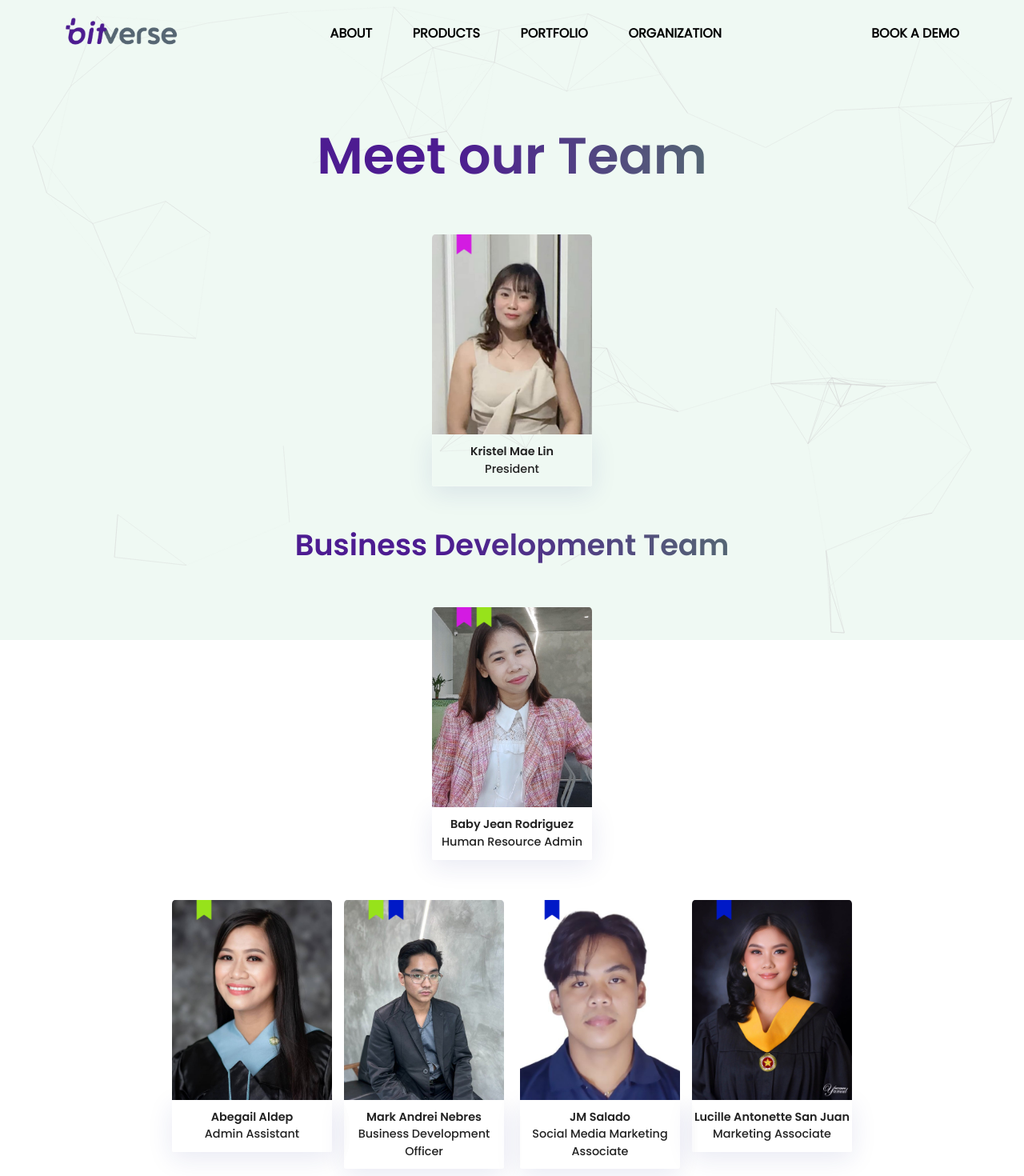
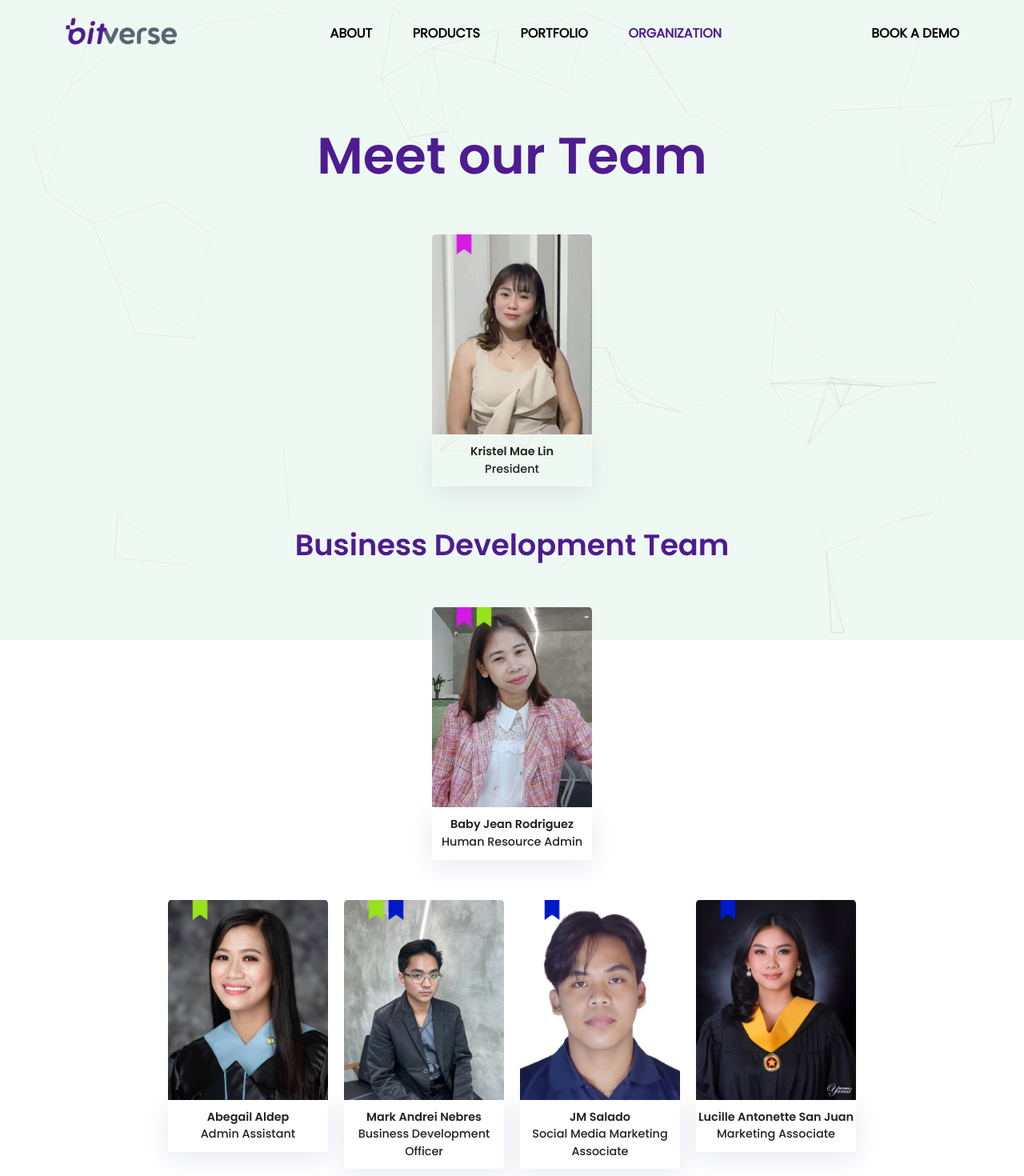
Before and after one commit to BitverseDevs/ftp-website, a React (Create React App) app: page /#/organization in a window 1280 px wide. Shown: the top 1470 px of the page at 80% size. Built offline with nearby package versions, Linux system fonts and the light colour scheme.

Commit message:
upper nav updates

```diff
--- a/src/data/sitehome.js
+++ b/src/data/sitehome.js
@@ -11,12 +11,10 @@ export const upperNavData = [
         pathUrl: '/about',
         hasList: false,
         listNav: [],
-        isActive: false,
     },
     {
         key: 'und02',
         isButton: false,
-        isActive: false,
         navItem: 'PRODUCTS',
         pathUrl: '/',
         hasList: true,
@@ -60,7 +58,6 @@ export const upperNavData = [
         pathUrl: '/portfolio',
         hasList: false,
         listNav: [],
-        isActive: false,
     },
     {
         key: 'und04',
@@ -69,7 +66,6 @@ export const upperNavData = [
         pathUrl: '/organization',
         hasList: false,
         listNav: [],
-        isActive: false,
     },
     {
         key: 'und05',
@@ -78,7 +74,6 @@ export const upperNavData = [
         pathUrl: '/contact-us',
         hasList: false,
         listNav: [],
-        isActive: false,
     },
 ];
 
--- a/src/data/team.js
+++ b/src/data/team.js
@@ -3,7 +3,7 @@ export const teamData = [
         // 0
         key: 'KristelMae',
         fullName: 'Kristel Mae Lin',
-        content: "As the President of a company, my role involves setting and implementing the organization's strategic direction and overseeing its daily operations. I am responsible for developing and executing short and long-term goals, managing budgets, and ensuring all departments align with the company's strategic plans. My duties include analyzing financial reports, maintaining relationships with key stakeholders such as customers, investors, and industry leaders, and ensuring the company complies with all legal and regulatory requirements. I also work closely with the Board of Directors and other executives to report on corporate activities and make informed decisions to drive the company's growth and profitability",
+        content: "As the President of a company, my role involves setting and implementing the organization's strategic direction and overseeing its daily operations. I am responsible for developing and executing short and long-term goals, managing budgets, and ensuring all departments align with the company's strategic plans. My duties include analyzing financial reports, maintaining relationships with key stakeholders such as customers, investors, and industry leaders, and ensuring the company complies with all legal and regulatory requirements. I also work closely with the Board of Directors and other executives to report on corporate activities and make informed decisions to drive the company's growth and profitability.",
         position: 'President',
         imgURL: '/assets/maamKristel.png',
         fbUrl: 'https://www.facebook.com/',
--- a/src/data/tech-stack.js
+++ b/src/data/tech-stack.js
@@ -108,3 +108,11 @@ export const sirJhumer = [
     iconName: '/assets/ant-design.svg',
   },
 ]
+
+export const jhioStack = [
+
+];
+
+export const osamaStack = [
+
+];
--- a/src/pages/contactus/contactus.jsx
+++ b/src/pages/contactus/contactus.jsx
@@ -51,7 +51,7 @@ export function ContactUs() {
 
         try {
             const response = await emailjs.send('service_6ybivda', 'template_ixowxar', formValues, 'wJDHZPr9N4cJdGevV');
-            console.log(response.data);
+            // console.log(response.data);
             alert('Email sent successfully');
             setFormValues(curr => ({
                 fullName: '',
--- a/src/pages/organization/team.scss
+++ b/src/pages/organization/team.scss
@@ -30,7 +30,7 @@
     font-family: 'Poppins-SemiBold', sans-serif;
     font-size: 4rem;
     background: rgb(77,28,145);
-    background: linear-gradient(90deg, rgba(77,28,145,1) 0%, rgba(77,28,145,1) 35%, rgba(85,102,116,1) 100%);
+    // background: linear-gradient(90deg, rgba(77,28,145,1) 0%, rgba(77,28,145,1) 35%, rgba(85,102,116,1) 100%);
     -webkit-background-clip: text;
     -webkit-text-fill-color: transparent;
 }
@@ -251,7 +251,7 @@
     font-family: 'Poppins-SemiBold', sans-serif;
     font-size: 2.3rem;
     background: rgb(77,28,145);
-    background: linear-gradient(90deg, rgba(77,28,145,1) 0%, rgba(77,28,145,1) 35%, rgba(85,102,116,1) 100%);
+    // background: linear-gradient(90deg, rgba(77,28,145,1) 0%, rgba(77,28,145,1) 35%, rgba(85,102,116,1) 100%);
     -webkit-background-clip: text;
     -webkit-text-fill-color: transparent;
     text-align: center;
@@ -260,7 +260,7 @@
 #sectionTwoSecondInnerCtnOne, #sectionTwoSecondInnerCtnTwo {
     display: flex;
     flex-direction: row;
-    gap: 15px;
+    gap: 50px;
 }
 
 @media only screen and (min-width: 320px) and (max-width: 399px) {
@@ -450,7 +450,7 @@
         height: 250px;
     }
 
-    #innerTwoSectionThree, #innerOneSectionThree, #innerTwoSectionFour, #innerOneSectionFour, #sectionThreeInnerCtnTwo {
+    #sectionTwoSecondInnerCtnOne, #sectionTwoSecondInnerCtnTwo, #innerTwoSectionThree, #innerOneSectionThree, #innerTwoSectionFour, #innerOneSectionFour, #sectionThreeInnerCtnTwo {
         gap: 20px !important;
     }
 }
--- a/src/pages/organization/teamProfile/teamProfile.jsx
+++ b/src/pages/organization/teamProfile/teamProfile.jsx
@@ -7,7 +7,6 @@ import { sirRevTechStack, sirMarc, sirJhumer } from 'data/tech-stack';
 
 const TeamProfile = (props) => {
     const { id, arr } = useParams();
-    console.log(arr);
 
     // :))))))))))))))))))))))
     // const teamMember = teamData[arr]?.find(member => member.key === id);
--- a/src/pages/sitehome/uppernav/uppernav.jsx
+++ b/src/pages/sitehome/uppernav/uppernav.jsx
@@ -1,5 +1,5 @@
 import React, {useState, useEffect} from 'react';
-import { Link } from 'react-router-dom';
+import { Link, NavLink } from 'react-router-dom';
 import './uppernav.scss';
 import HamburgerIcon from './hamburgerIcon/hamburgerIcon';
 import { useNavigate } from "react-router-dom";
@@ -41,15 +41,18 @@ export function Uppernav(props) {
                     } else if (item.isButton !== true && item.navItem === 'PRODUCTS'){
                         return (
                             <li key={item.key} onClick={() => (
-                                props.scrollToSection('section1', item.pathUrl, navigate
-                            ))}>
-                                <Link to={item.pathUrl}>{item.navItem}</Link>
+                                props.scrollToSection('section1', item.pathUrl, navigate))}>
+                                <NavLink style={({ isActive }) => ({
+                                    color: isActive ? '#4d1c91' : 'black',
+                                })} to={item.pathUrl}>{item.navItem}</NavLink>
                             </li>
                         )
                     } else {
                         return (
                             <li key={item.key}>
-                                <Link to={item.pathUrl}>{item.navItem}</Link>
+                                <NavLink style={({ isActive }) => ({
+                                    color: isActive ? '#4d1c91' : 'black',
+                                })} to={item.pathUrl}>{item.navItem}</NavLink>
                             </li>
                         )
                     }
--- a/src/pages/sitehome/uppernav/uppernav.scss
+++ b/src/pages/sitehome/uppernav/uppernav.scss
@@ -1,3 +1,11 @@
+
+.isActive {
+    color: #4d1c91;
+}
+
+.isNotActive {
+    color: black;
+}
 
 .uppernav-wrap{
     width: 100%;
```
Also changed, not shown: src/pages/organization/team.jsx (+0 -53 lines).
